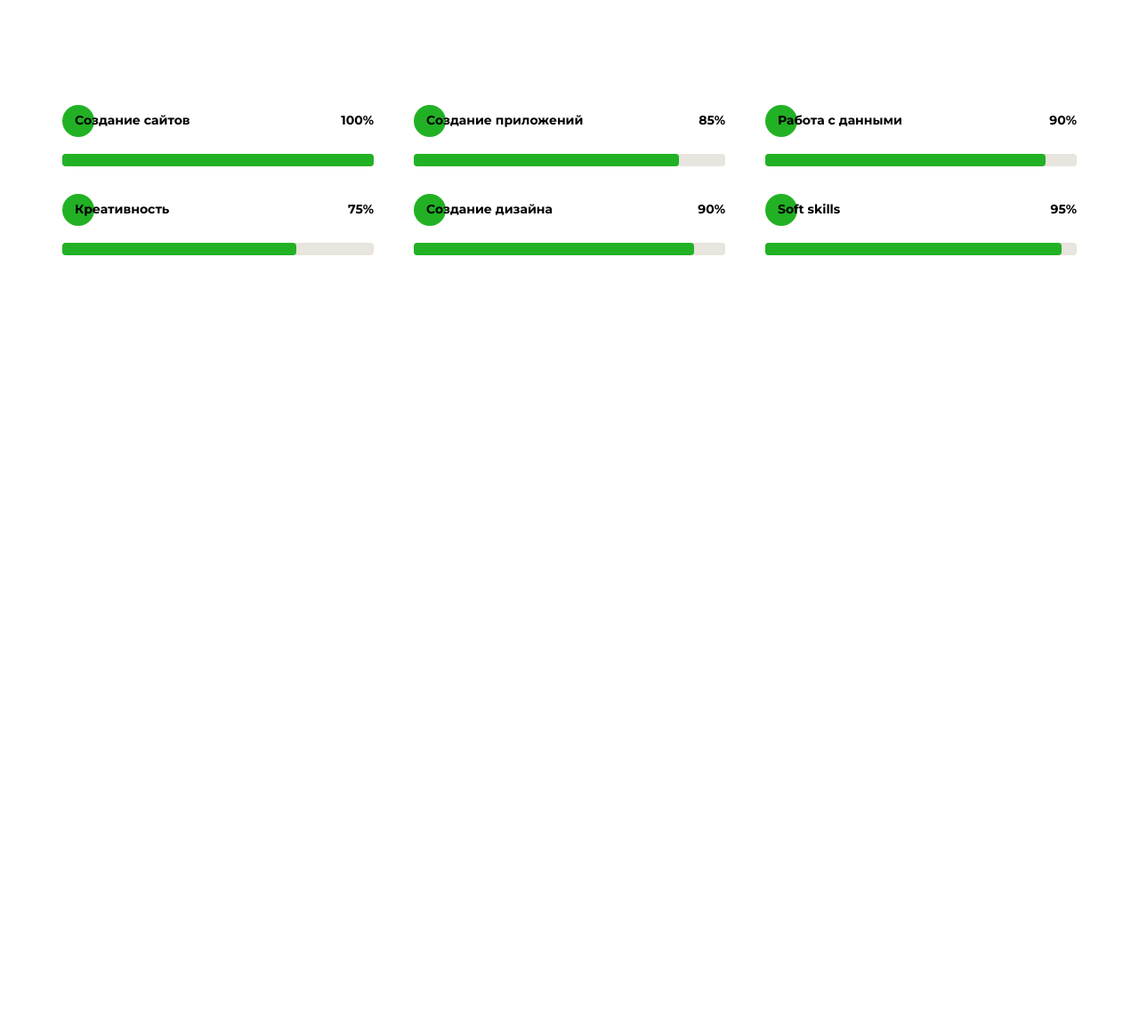
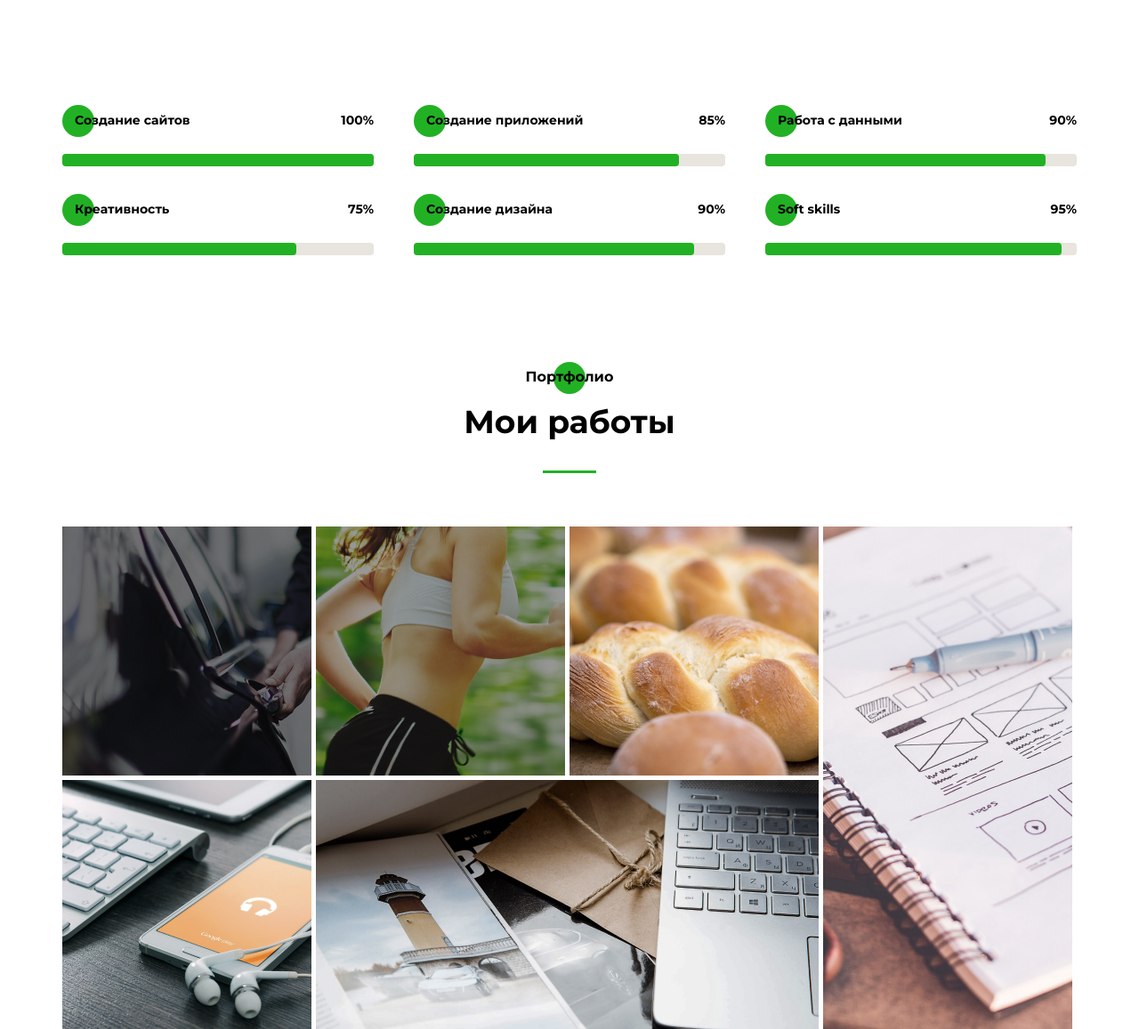
Before and after one commit to gizatul/portfolio, a website: page src/index.html in a window 1280 px wide. Shown: the part 3087-4244 px from the top of the page at 89% size. Before the commit the page ends 3374 px from the top, so only its background shows below. Drawn offline with nearby package versions, Linux system fonts and the light colour scheme; files that its build step writes are made by us from their sources; files whose address does not match are found by name.

Commit message:
portfolio without links

```diff
--- a/src/index.html
+++ b/src/index.html
@@ -162,7 +162,7 @@
                                     <div class="resume__item-location">Курс по Web-разработке</div>
                                 </div>
                                 <div class="resume__item-body">
-                                    Узнал как использовать HTML и CSS в реальных проектах. Научился использовать препроцессоры Sass/Scss. Научитлся автоматизировать процессы при помощи планировщика задач Gulp. Научился создавать мобильную адаптацию сайтов и приложений.
+                                    Узнал как использовать HTML и CSS в реальных проектах. Научился использовать препроцессоры Sass/Scss. Научился автоматизировать процессы при помощи планировщика задач Gulp. Научился создавать мобильную адаптацию сайтов и приложений.
                                 </div>
                             </div>
                         </li>
@@ -305,6 +305,33 @@
             </div>
         </div>
     </section>
+    <section class="portfolio">
+        <div class="container">
+            <h2 class="title title_fz16 title_fz16_center">Портфолио</h2>
+            <div class="title title_fz36 title_fz36_center">Мои работы</div>
+            <div class="divider divider_center"></div>
+            <div class="portfolio__wrapper">
+                <a href="https://gizatul.github.io" class="portfolio__item">
+                    <img src="../img/works/uber.jpg" alt="uber">
+                </a>
+                <a href="https://pulse.gizatul.ru" class="portfolio__item">
+                    <img src="../img/works/pulse.jpg" alt="pulse">
+                </a>
+                <a href="#" class="portfolio__item">
+                    <img src="../img/works/bread.jpg" alt="bread">
+                </a>
+                <a href="#" class="portfolio__item vertical">
+                    <img src="../img/works/plans.jpg" alt="plans">
+                </a>
+                <a href="#" class="portfolio__item">
+                    <img src="../img/works/ipad.jpg" alt="ipad">
+                </a>
+                <a href="#" class="portfolio__item horizontal">
+                    <img src="../img/works/mac.jpg" alt="mac">
+                </a>
+            </div>
+        </div>
+    </section>
 
     <script src="js/script.js"></script>
 </body>
--- /dev/null
+++ b/src/sass/blocks/_portfolio.scss
@@ -0,0 +1,31 @@
+.portfolio {
+    padding-top: 125px;
+    &__wrapper {
+        margin-top: 60px;
+        display: grid;
+        grid-template: 280px 280px / repeat(4, 280px);
+        grid-auto-rows: 280px;
+        gap: 5px;
+        .vertical {
+            grid-row: 1 / 3;
+            grid-column: 4 / 5;
+        }
+        .horizontal {
+            grid-row: 2 / 3;
+            grid-column:2 / 4;
+        }
+    }
+    &__item {
+        transition: 0.6s all;
+        filter: grayscale(.25);
+        &:hover {
+            transform: scale(1.04);
+            filter: grayscale(0);
+        }
+        img {
+            width: 100%;
+
+        }
+    }
+
+}
--- a/src/sass/style.scss
+++ b/src/sass/style.scss
@@ -22,3 +22,4 @@
 @import 'blocks/divider';
 @import 'blocks/resume';
 @import 'blocks/skills';
+@import 'blocks/portfolio';
```
Also changed, not shown: dist/css/style.min.css, dist/img/works/mac.jpg (added), dist/index.html, src/img/works/mac.jpg (added).
